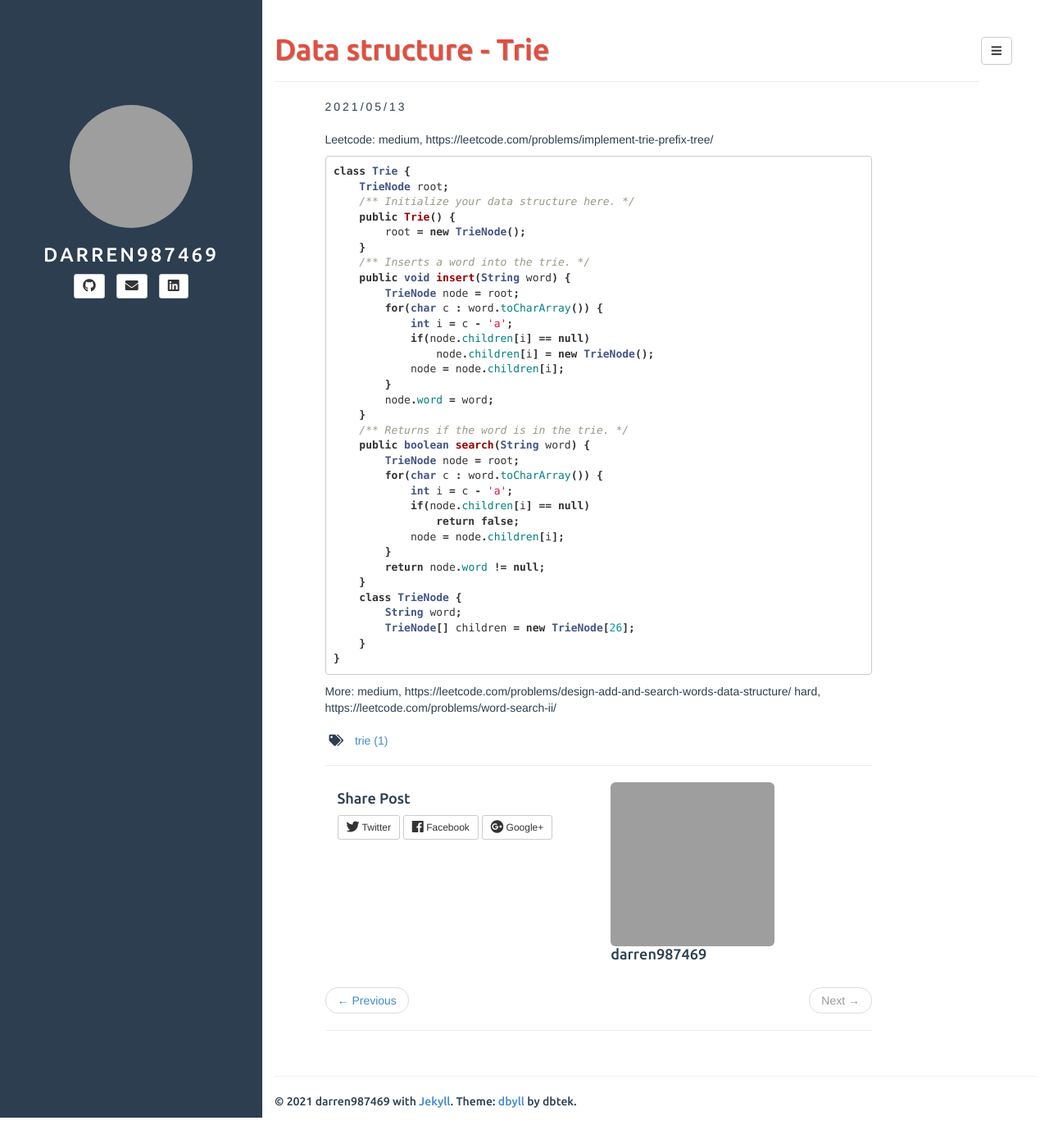
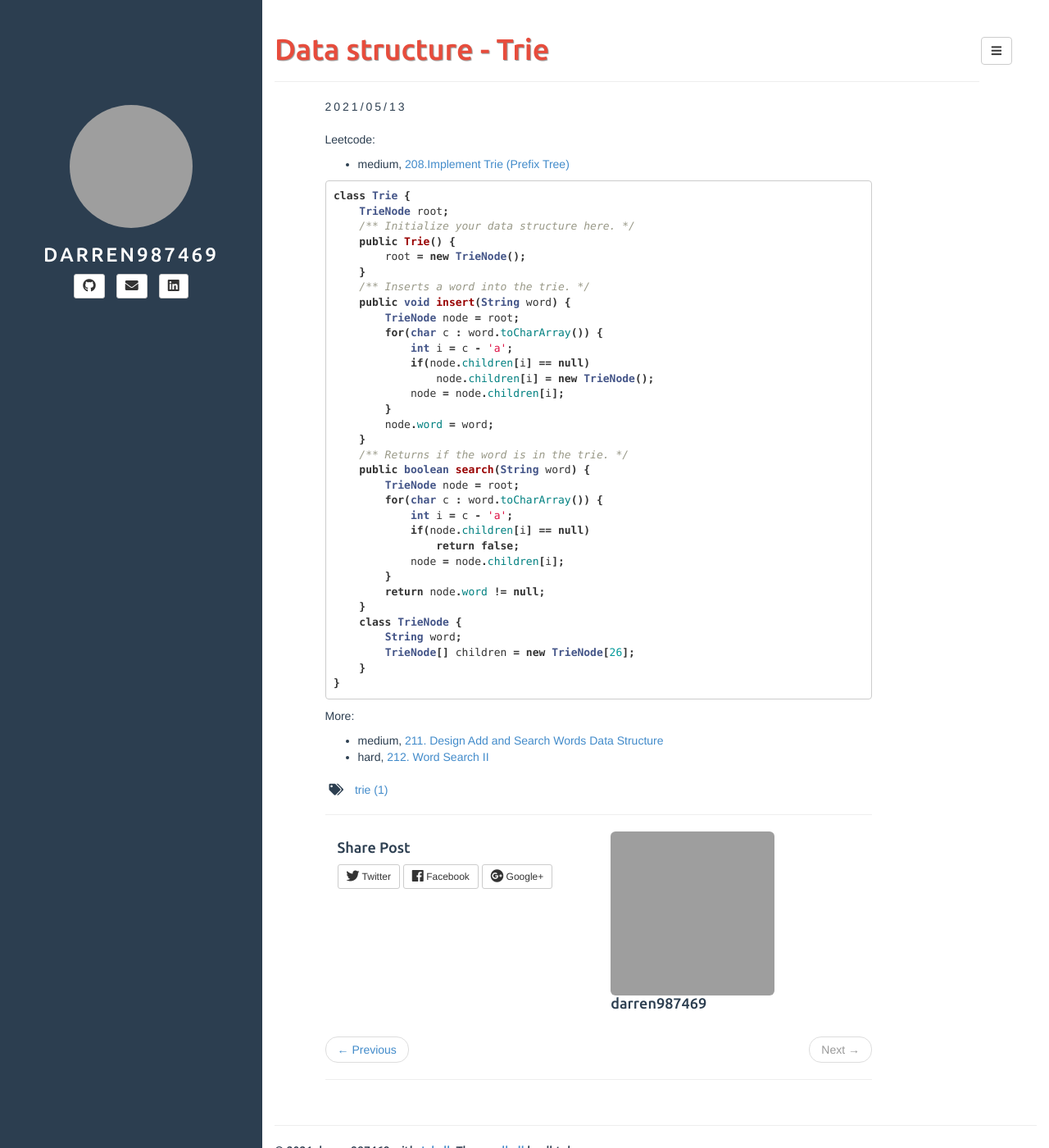
Before and after one commit to darren987469/darren987469.github.io, a Jekyll site: the page built from _posts/2021-05-13-Data-structure-Trie.md, in a window 1280 px wide and 1400 px high. Shown: the whole window at 82% size. Built offline with Jekyll 4.4.1, drawn with Linux system fonts in a browser that asks for light colours; nearby versions of some CDN libraries; some of the changed lines change nothing that is shown; grey boxes are pictures that could not be loaded.

Commit message:
Update link

````diff
--- a/_posts/2021-05-13-Data-structure-Trie.md
+++ b/_posts/2021-05-13-Data-structure-Trie.md
@@ -6,7 +6,7 @@ tags: trie
 ---
 
 Leetcode:
-medium, https://leetcode.com/problems/implement-trie-prefix-tree/
+* medium, [208.Implement Trie (Prefix Tree)](https://leetcode.com/problems/implement-trie-prefix-tree/)
 
 ```java
 class Trie {
@@ -45,5 +45,5 @@ class Trie {
 ```
 
 More:
-medium, https://leetcode.com/problems/design-add-and-search-words-data-structure/
-hard,   https://leetcode.com/problems/word-search-ii/
+* medium, [211. Design Add and Search Words Data Structure](https://leetcode.com/problems/design-add-and-search-words-data-structure/)
+* hard, [212. Word Search II](https://leetcode.com/problems/word-search-ii/)
````
